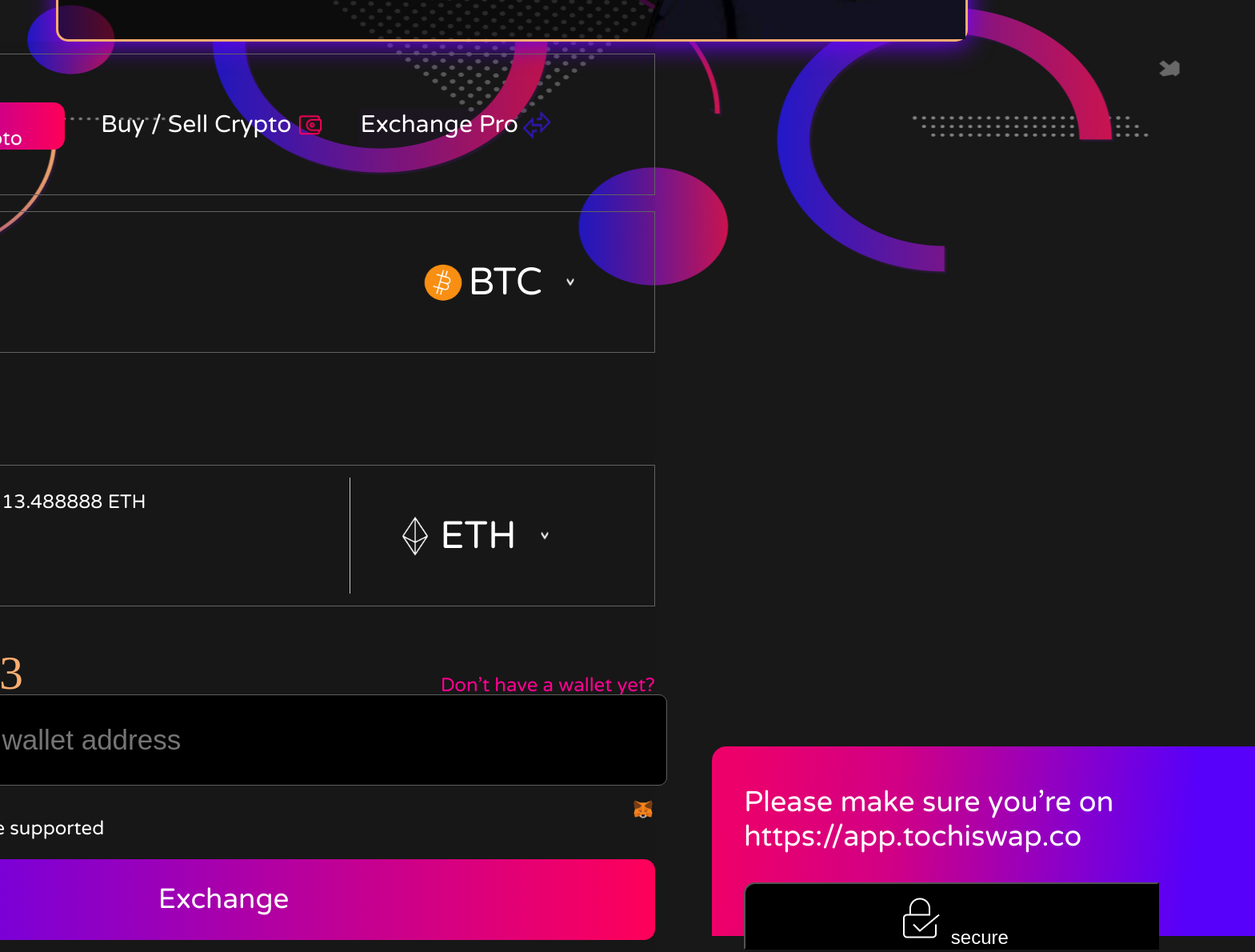
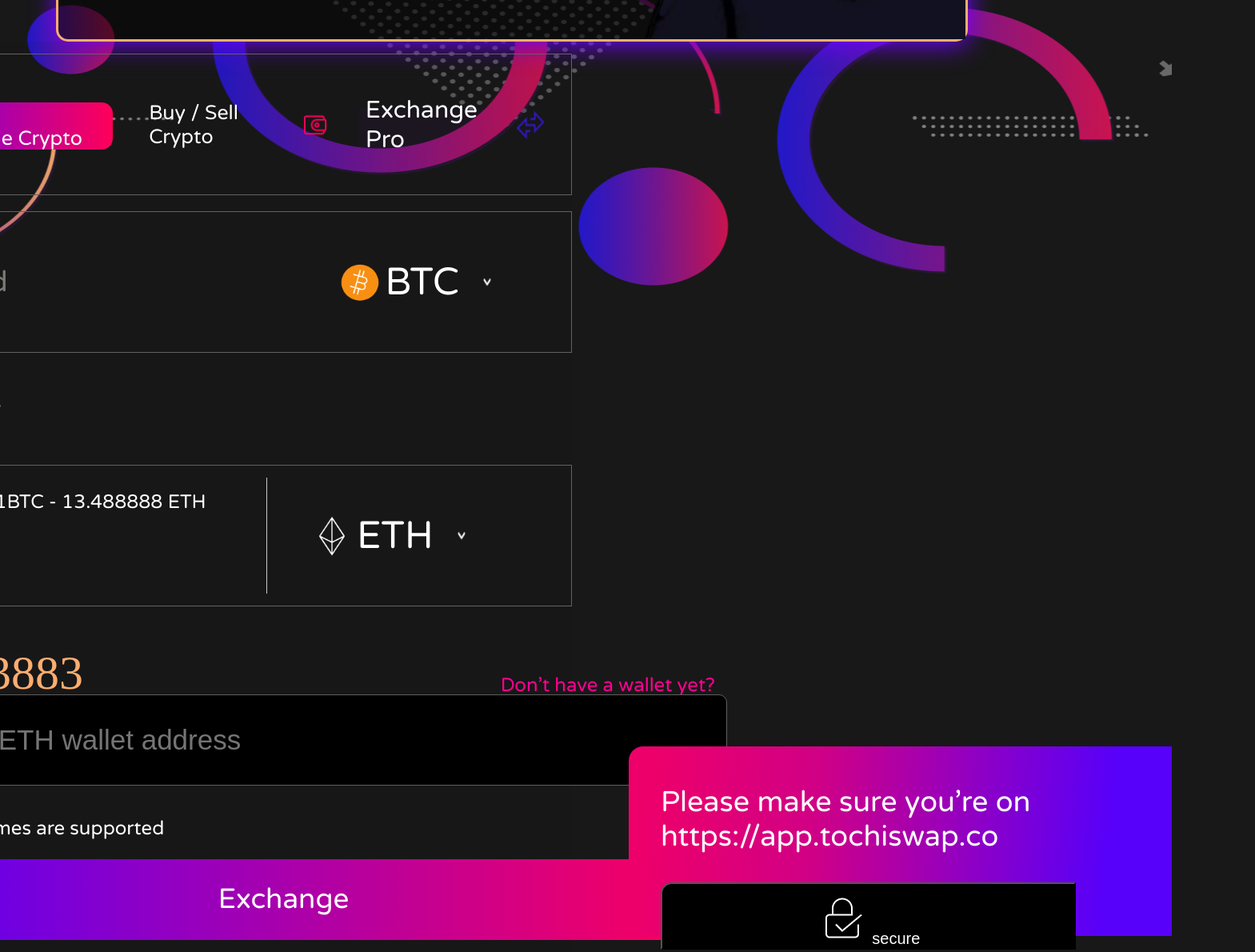
Before and after one commit to Joshua989/react-1, a React (Create React App) app: page / in a window 1280 px wide. Shown: the part 888-2078 px from the top of the page at 80% size, 1569 px wide, since content can reach past the window. Built offline with nearby package versions, Linux system fonts and the light colour scheme.

Commit message:
update Feature.css

```diff
--- a/src/component/feature2/Feature.css
+++ b/src/component/feature2/Feature.css
@@ -10,11 +10,11 @@
 left: 46.5px;
 gap: 71px;
 opacity: 0px;
-width: 1800px;
+width: 1700px;
 
 }
 .box1{
-    width: 1079px;
+    width: 900px;
 height: Fixed (229px)px;
 padding: 15px 0px 15px 0px;
 gap: 3px;
@@ -31,7 +31,7 @@
 .sub-b11{
     box-sizing: border-box;
     display: flex;
-    width: 1079px;
+    width: 900px;
     padding: 0px 33px 0px 33px;
     gap: 45px;
     border: 1px 0px 0px 0px;
@@ -73,7 +73,7 @@
 .p2{
     font-family: Varela Round;
 text-align: left;
-font-size: 30px;
+font-size: 25px;
 width: 300;
 margin-right: 5px;
 }
@@ -101,7 +101,7 @@
 .btn-bum{
     align-content: center;
     text-align: center;
-    font-size: 24px;
+    font-size: 20px;
     color: white;
     width: 519px;
 height: 84px;
```
